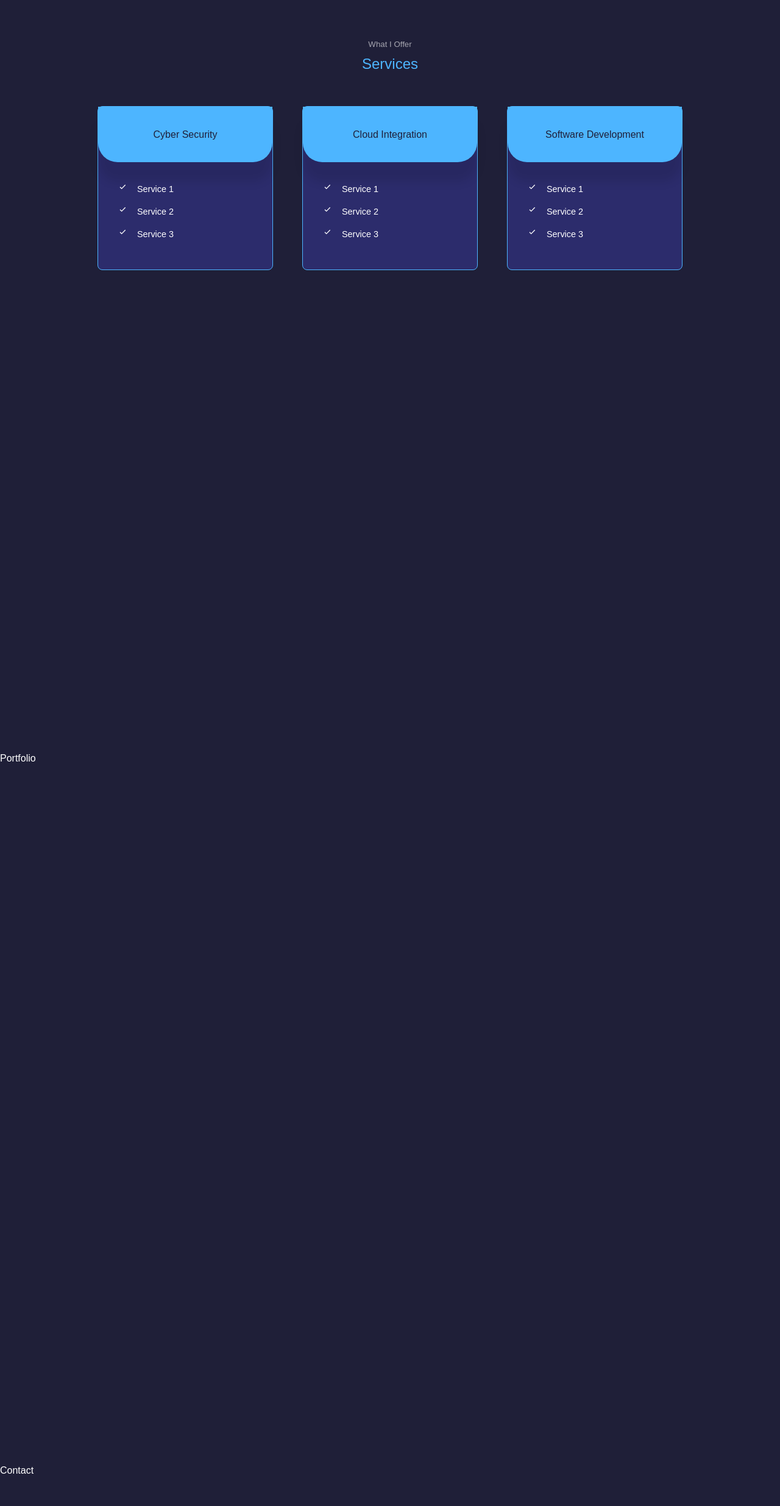
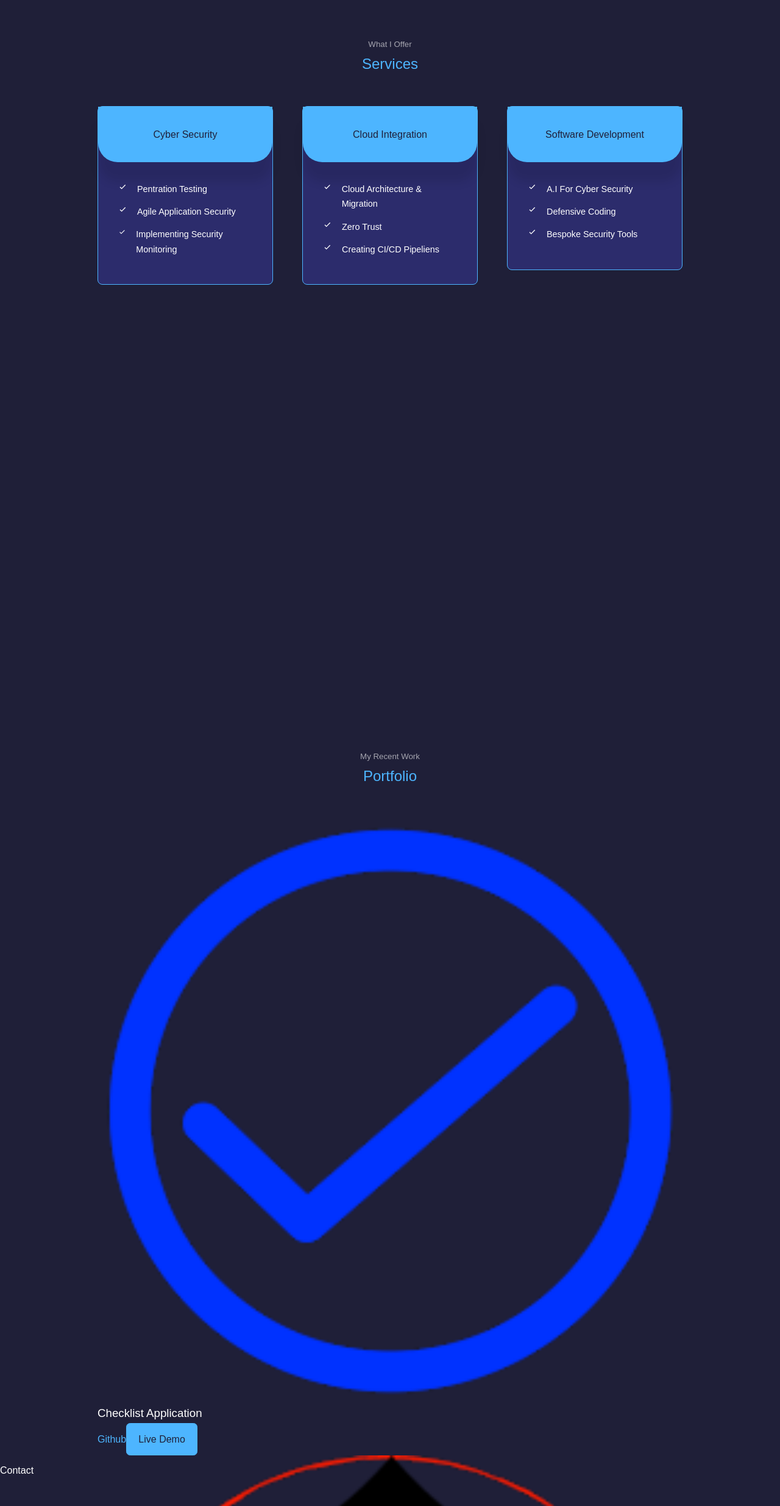
Before and after one commit to AleksaZatezalo/personalWebsiteFun, a React (Create React App) app in the folder react-portfolio-website-1/: page / in a window 1280 px wide. Shown: the part 3312-5782 px from the top of the page at 61% size. Built offline with nearby package versions, Linux system fonts and the light colour scheme.

Commit message:
Portfolio Component Finshed. Time to style.

```diff
--- a/react-portfolio-website-1/src/components/portfolio/Portfolio.jsx
+++ b/react-portfolio-website-1/src/components/portfolio/Portfolio.jsx
@@ -1,9 +1,32 @@
 import React from 'react'
 import "./portfolio.css"
+import QUIZ from "../../assets/quiz.png"
+import CHECKLIST from "../../assets/checkList.png"
 
 const Portfolio = () => {
   return (
-    <section id="portfolio">Portfolio</section>
+    <section id="portfolio">
+      <h5>My Recent Work</h5>
+      <h2>Portfolio</h2>
+      <div className='container portfolio__container'>
+        <article className='portolio_item'>
+          <dev className="portolio_item_image">
+            <img src={CHECKLIST} alt=""/>
+          </dev>
+          <h3>Checklist Application</h3>
+          <a href="https://github.com/AleksaZatezalo/ChecklistApp" classname='btn' targer='_blank'>Github</a>
+          <a href="https://play.google.com/store/apps/details?id=com.aleksa.checklist" className='btn btn-primary' targer='_blank'>Live Demo</a>
+        </article>
+        <article className='portolio_item'>
+          <dev className="portolio_item_image">
+            <img src={QUIZ} alt=""/>
+          </dev>
+          <h3>Quiz Application</h3>
+          <a href="https://github.com/AleksaZatezalo/quizApp" classname='btn' targer='_blank'>Github</a>
+          <a href="https://play.google.com/store/apps/details?id=com.aleksa.quizapp" className='btn btn-primary' targer='_blank'>Live Demo</a>
+        </article>
+      </div>
+    </section>
   )
 }
 
--- a/react-portfolio-website-1/src/components/servises/Services.jsx
+++ b/react-portfolio-website-1/src/components/servises/Services.jsx
@@ -16,15 +16,15 @@ const Services = () => {
             <ul className='service__list'>
               <li>
                 <BiCheck/>
-                <p> Service 1</p>
+                <p> Pentration Testing</p>
               </li>
               <li>
                 <BiCheck/>
-                <p> Service 2</p>
+                <p> Agile Application Security</p>
               </li>
               <li>
                 <BiCheck/>
-                <p> Service 3</p>
+                <p> Implementing Security Monitoring</p>
               </li>
             </ul>
         </article>
@@ -37,15 +37,15 @@ const Services = () => {
             <ul className='service__list'>
               <li>
                 <BiCheck/>
-                <p> Service 1</p>
+                <p> Cloud Architecture & Migration</p>
               </li>
               <li>
                 <BiCheck/>
-                <p> Service 2</p>
+                <p> Zero Trust</p>
               </li>
               <li>
                 <BiCheck/>
-                <p> Service 3</p>
+                <p> Creating CI/CD Pipeliens</p>
               </li>
             </ul>
         </article>
@@ -60,15 +60,15 @@ const Services = () => {
             <ul className='service__list'>
               <li>
                 <BiCheck/>
-                <p> Service 1</p>
+                <p> A.I For Cyber Security</p>
               </li>
               <li>
                 <BiCheck/>
-                <p> Service 2</p>
+                <p> Defensive Coding</p>
               </li>
               <li>
                 <BiCheck/>
-                <p> Service 3</p>
+                <p> Bespoke Security Tools</p>
               </li>
             </ul>
         </article>
```
Also changed, not shown: react-portfolio-website-1/src/assets/checkList.png (added), react-portfolio-website-1/src/assets/quiz.png (added).
